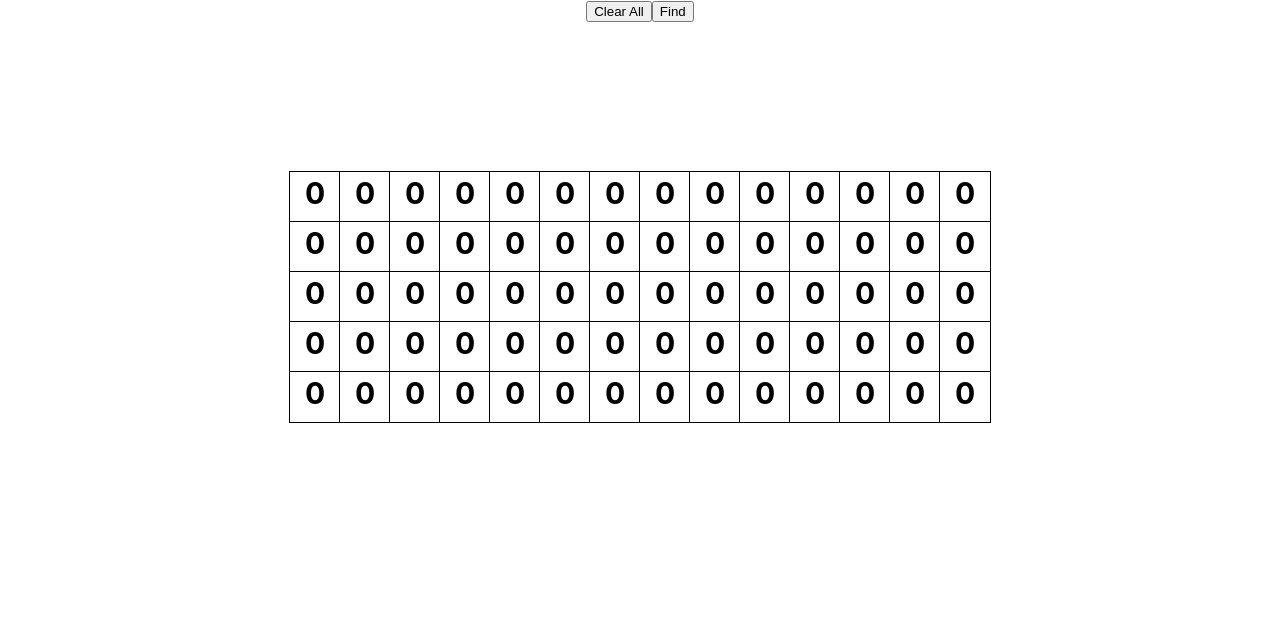
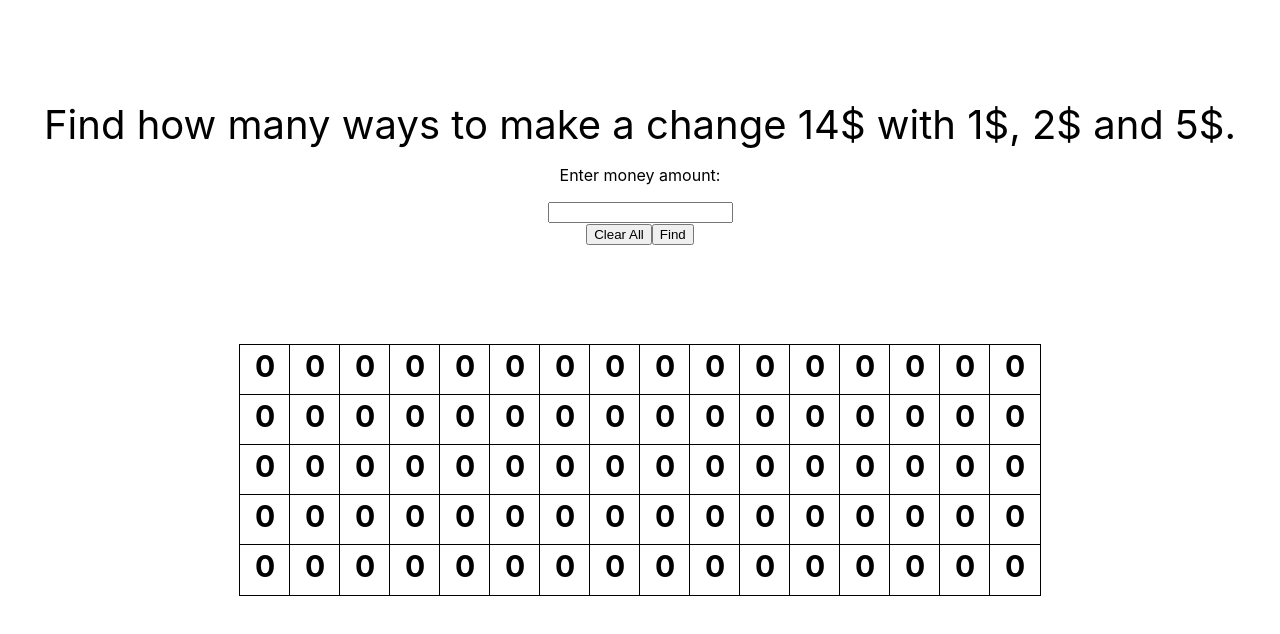
Before and after one commit to Tebaks/Dynamic-Programming-Visualizer, a React (Create React App) app: page / in a window 1280 px wide. Shown: the top 634 px of the page. Built offline with nearby package versions, Linux system fonts and the light colour scheme.

Commit message:
Add change money amount function

```diff
--- a/package.json
+++ b/package.json
@@ -12,12 +12,12 @@
     "react-scripts": "3.4.1"
   },
   "scripts": {
+    "predeploy": "npm run build",
+    "deploy": "gh-pages -d build",
     "start": "react-scripts start",
     "build": "react-scripts build",
     "test": "react-scripts test",
-    "eject": "react-scripts eject",
-    "predeploy": "npm run build",
-    "deploy": "gh-pages -d build"
+    "eject": "react-scripts eject"
   },
   "eslintConfig": {
     "extends": "react-app"
--- a/src/DynamicProgrammingVisualizer/DynamicProgrammingVisualizer.css
+++ b/src/DynamicProgrammingVisualizer/DynamicProgrammingVisualizer.css
@@ -1,3 +1,7 @@
 .grid {
-    margin: 150px 0 0;
+    margin: 100px 0 0;
   }
+.main-text{
+  font-size: 40px;
+  margin: 100px 0 0;
+}
--- a/src/DynamicProgrammingVisualizer/DynamicProgrammingVisualizer.jsx
+++ b/src/DynamicProgrammingVisualizer/DynamicProgrammingVisualizer.jsx
@@ -9,21 +9,31 @@ export default class DynamicProgrammingVisualizer extends Component {
         this.state = {
             grid: [],
             isWorking: false,
-            money: 12,
+            money: 14,
+            two: 2,
         };
     }
 
     componentDidMount() {
+        console.log(this.state.money)
         const grid = getInitialGrid(this.state.money);
         this.setState({ grid });
+    }
+    componentDidUpdate(prevProps, prevState) {
+        if (this.state.money !== prevState.money) {
+            console.log(this.state.money)
+            const money = this.state.money
+            const grid = getInitialGrid(money);
+            this.setState({ grid });
+        }
     }
     clear() {
         if (this.state.isWorking !== true) {
             const { grid } = this.state
             const money = this.state.money
-            for (let row = 0; row < 5; row++) {
+            for (let row = 1; row < 5; row++) {
 
-                for (let col = 0; col < money + 2; col++) {
+                for (let col = 1; col < parseInt(money) + parseInt(2); col++) {
                     setTimeout(() => {
                         const node = document.getElementById(`node-${grid[row][col].row}-${grid[row][col].col}`)
                         grid[row][col].number = 0;
@@ -38,9 +48,9 @@ export default class DynamicProgrammingVisualizer extends Component {
     }
     makeZero(money) {
         const { grid } = this.state
-        for (let row = 0; row < 5; row++) {
+        for (let row = 1; row < 5; row++) {
 
-            for (let col = 0; col < money + 2; col++) {
+            for (let col = 1; col < parseInt(money) + parseInt(2); col++) {
                 const node = document.getElementById(`node-${grid[row][col].row}-${grid[row][col].col}`)
                 grid[row][col].number = 0;
                 node.className = `node`;
@@ -53,7 +63,6 @@ export default class DynamicProgrammingVisualizer extends Component {
     getNumberOfWays(coins) {
         if (this.state.isWorking !== true) {
             const money = this.state.money
-            console.log(money)
             this.setState({ isWorking: true })
             this.makeZero(money)
             const { grid } = this.state
@@ -73,14 +82,14 @@ export default class DynamicProgrammingVisualizer extends Component {
                 grid[x][0].number = coins[x - 2]
                 document.getElementById(`node-${grid[x][0].row}-${grid[x][0].col}`).className = 'out-node';
             }
-            for (let y = 1; y < money + 2; y++) {
+            for (let y = 1; y < parseInt(money) + parseInt(2); y++) {
                 grid[0][y].number = y - 1;
                 document.getElementById(`node-${grid[0][y].row}-${grid[0][y].col}`).className = 'out-node';
             }
             this.setState({ grid })
 
             for (let x = 1; x < 5; x++) {
-                for (let y = 1; y < money + 2; y++) {
+                for (let y = 1; y < parseInt(money) + parseInt(2); y++) {
                     if (x > 1) {
                         if (y - coins[x - 2] < 1) {
                             setTimeout(() => {
@@ -106,15 +115,30 @@ export default class DynamicProgrammingVisualizer extends Component {
                     }, x * money * 150)
                 }
             }
+            var answerCol = 0;
+            var answerRow = 0;
+            var maxWay = 0;
+            setTimeout(() => {
+                for (let x = 1; x < parseInt(money) + parseInt(2); x++) {
+                    if (grid[4][x].number > maxWay) {
+                        answerCol = grid[4][x].col;
+                        answerRow = grid[4][x].row;
+                        maxWay = grid[4][x].number;
+                    }
+                }
+                document.getElementById(`node-${answerRow}-${answerCol}`).className = 'answer';
+            }, money * 150 * 4)
 
-            this.setState({ grid })
+
+
+
+
 
         }
 
     }
     myChangeHandler = (event) => {
         this.setState({ money: event.target.value })
-        console.log(event.target.value)
 
     }
 
@@ -123,6 +147,15 @@ export default class DynamicProgrammingVisualizer extends Component {
         const { grid } = this.state;
         return (
             <>
+
+                <div className="main-text">Find how many ways to make a change {this.state.money}$ with 1$, 2$ and 5$.</div>
+                <form>
+                    <p>Enter money amount:</p>
+                    <input
+                        type='text'
+                        onChange={this.myChangeHandler}
+                    />
+                </form>
                 <button onClick={() => this.clear()}>
                     Clear All
                 </button>
@@ -152,9 +185,12 @@ export default class DynamicProgrammingVisualizer extends Component {
 }
 const getInitialGrid = (money) => {
     const grid = [];
+    console.log("money" + money)
+
     for (let row = 0; row < 5; row++) {
         const currentRow = [];
-        for (let col = 0; col < money + 2; col++) {
+        for (let col = 0; col < parseInt(money) + parseInt(2); col++) {
+            console.log("col " + col)
             currentRow.push(createNode(col, row));
         }
         grid.push(currentRow);
--- a/src/DynamicProgrammingVisualizer/Node/Node.css
+++ b/src/DynamicProgrammingVisualizer/Node/Node.css
@@ -28,6 +28,13 @@
   background-color: white;
   display: inline-block;
 }
+.answer{
+  width: 50px;
+  height: 50px;
+  outline: 1px solid black;
+  background-color: red;
+  display: inline-block;
+}
 
 @keyframes visitedAnimation {
     0% {
```
